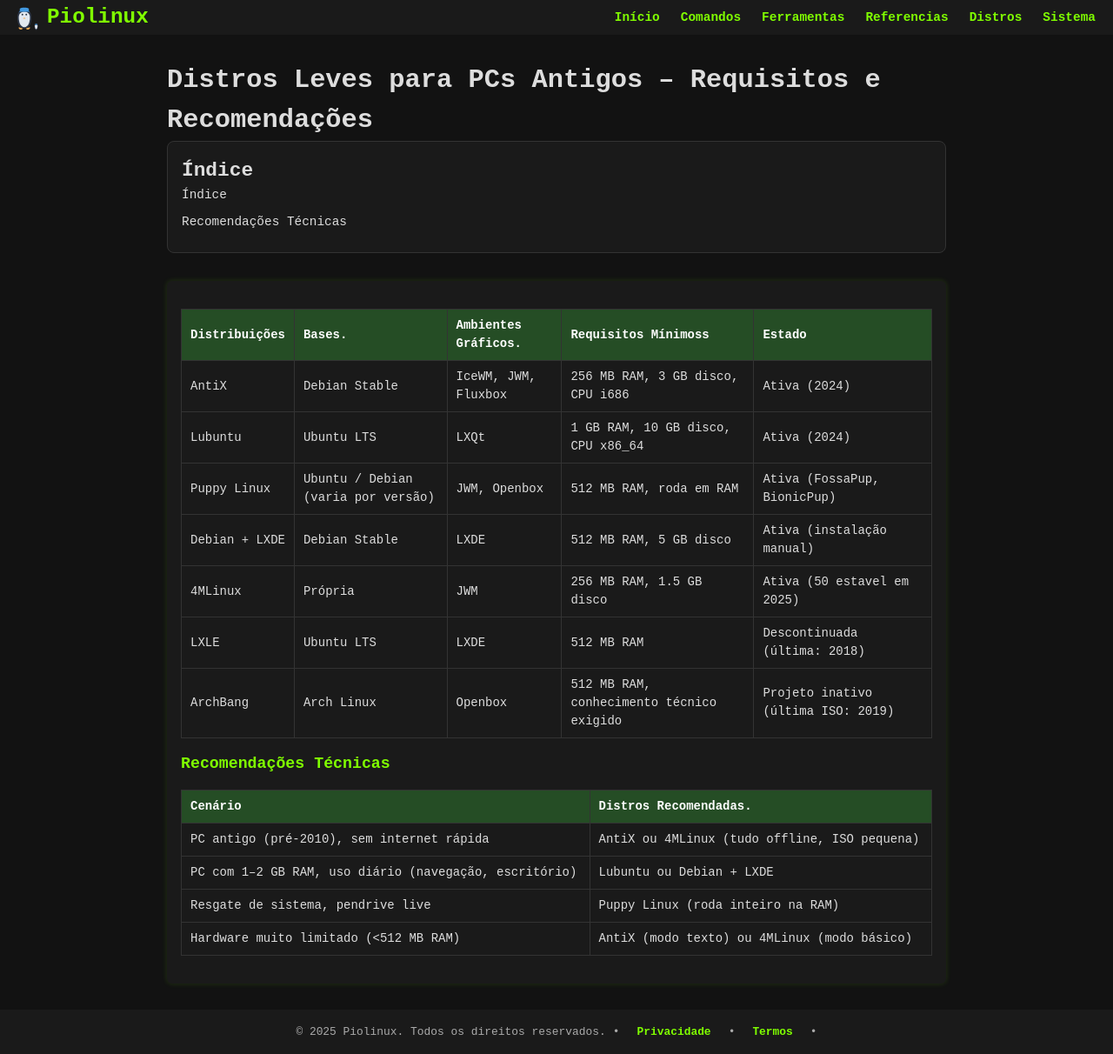
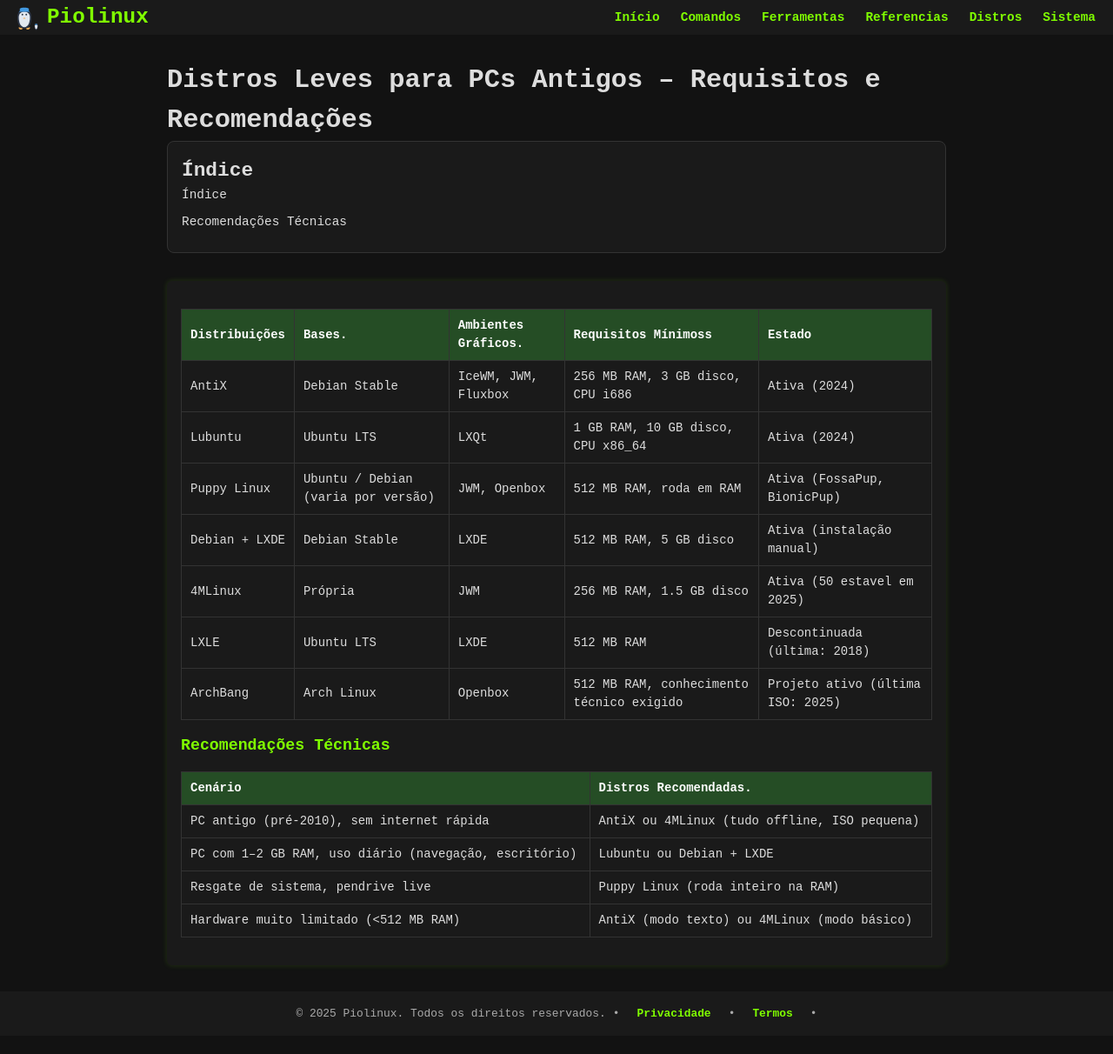
Before and after one commit to Piolinux/piolinux-site, a Jekyll site: the page built from _pages/_referencias/melhores-distros-linux-para-pcs-antigos-e-hardware-modesto.md, in a window 1280 px wide. Shown: the whole page at 87% size. Built offline with Jekyll 4.4.1, drawn with Linux system fonts in a browser that asks for light colours; after the commit the page ends 1191 px from its top, so only the background shows below that.

Commit message:
Update melhores-distros-linux-para-pcs-antigos-e-hardware-modesto.md

```diff
--- a/_pages/_referencias/melhores-distros-linux-para-pcs-antigos-e-hardware-modesto.md
+++ b/_pages/_referencias/melhores-distros-linux-para-pcs-antigos-e-hardware-modesto.md
@@ -75,7 +75,7 @@ permalink: /referencias/distros-linux-pc-antigo/
       <td data-label="Base">Arch Linux</td>
       <td data-label="Ambiente Gráfico">Openbox</td>
       <td data-label="Requisitos Mínimos">512 MB RAM, conhecimento técnico exigido</td>
-      <td data-label="Estado"> Projeto inativo (última ISO: 2019)</td>
+      <td data-label="Estado"> Projeto ativo (última ISO: 2025)</td>
     </tr>
   </tbody>
 </table>
```
